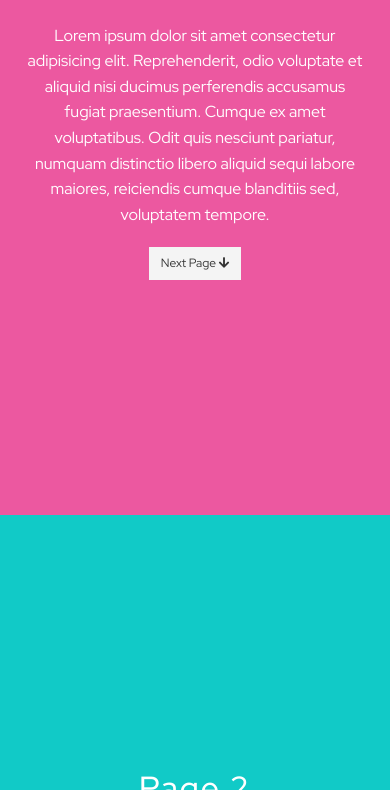
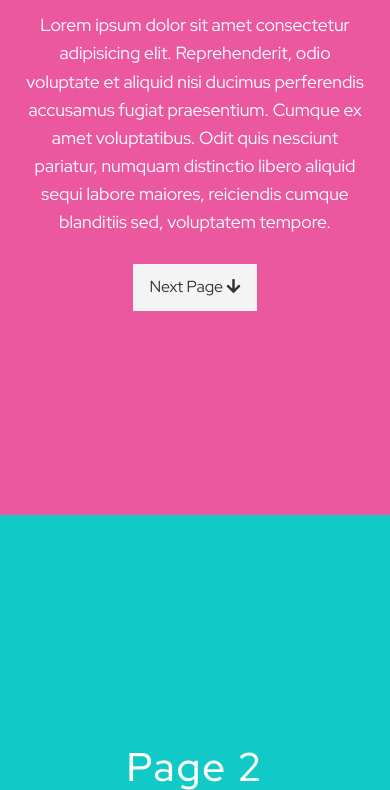
Before and after one commit to prashantchanne12/Presentation-Website, a plain HTML site: page index.html in a window 390 px wide. Shown: the part 329-1119 px from the top of the page. Drawn offline with nearby package versions, Linux system fonts and the light colour scheme.

Commit message:
Changed mobile.css

```diff
--- a/css/mobile.css
+++ b/css/mobile.css
@@ -4,17 +4,17 @@
 
 
 .page h1{
-    font-size: 2rem !important;
+    font-size: 2.5rem !important;
 }
 
 .page p{
-    font-size: 1rem !important;
+    font-size: 1.1rem !important;
     padding: 0;
 }
 
 
 .btn{
-    padding: 0.50rem 0.75rem !important;
-    margin-top: 0.25rem !important;
-    font-size: 0.75rem !important;
+    padding: 0.75rem 1rem !important;
+    margin-top: 0.75rem !important;
+    font-size: 1rem !important;
 }
```
